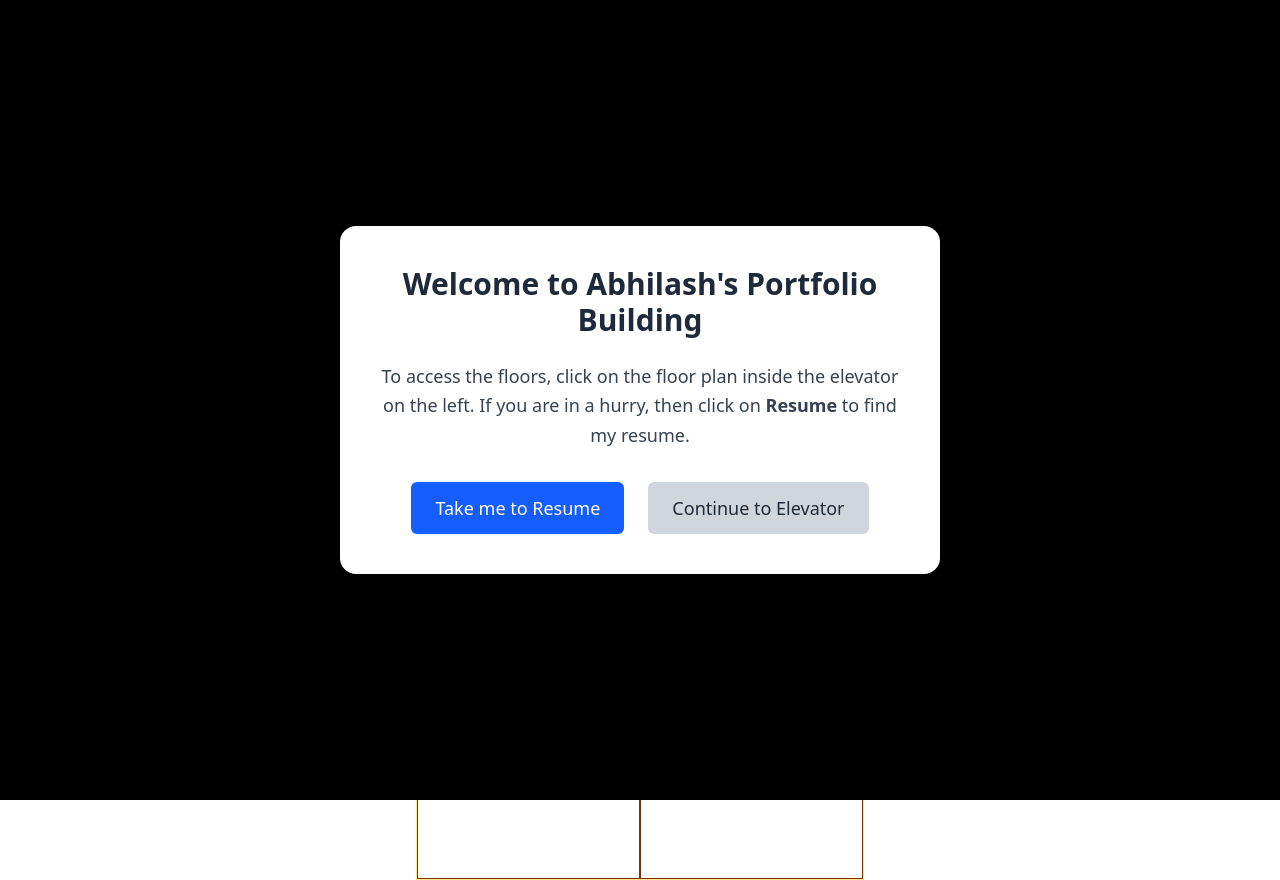
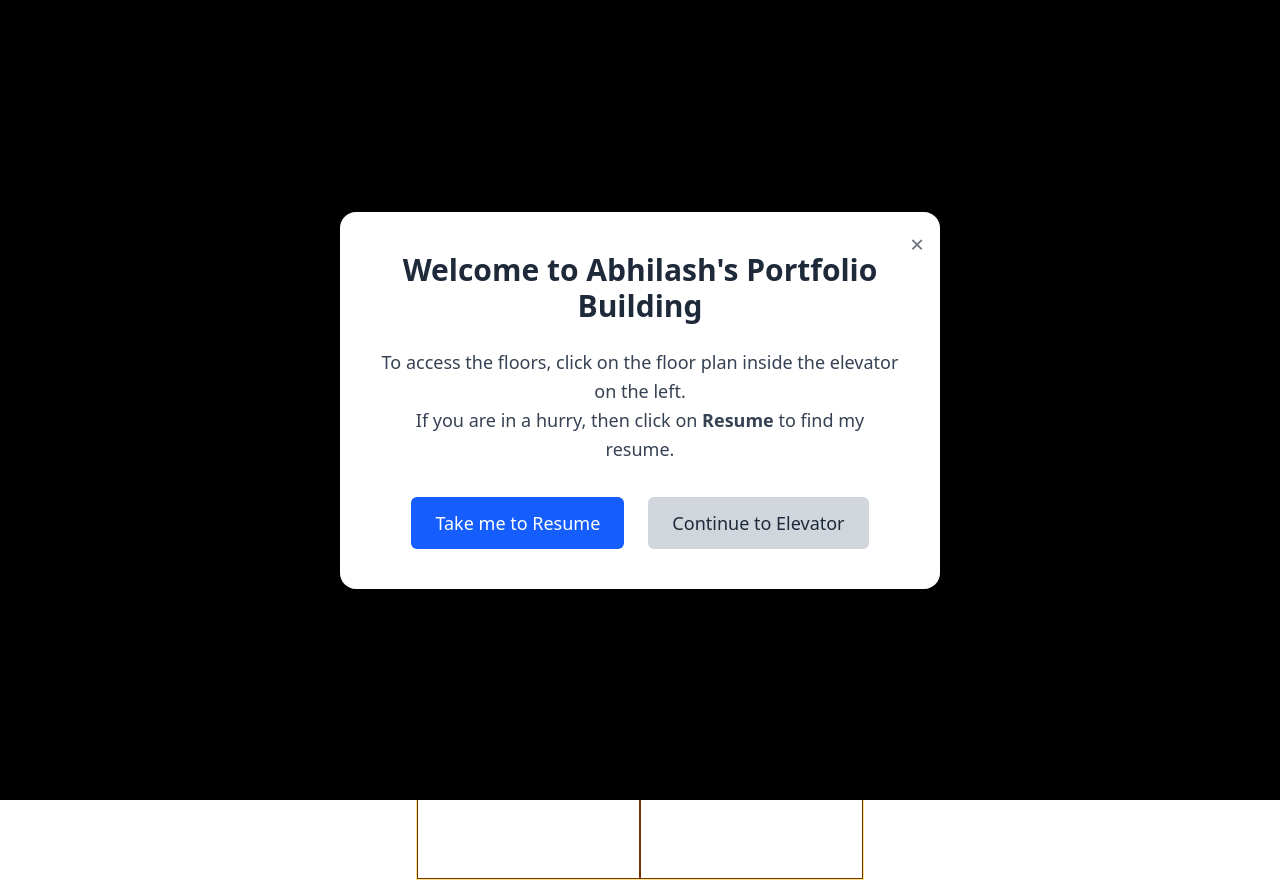
Before and after one commit to abhilashbethur/portfolio, a React (Vite) app: page / in a window 1280 px wide. Built offline with nearby package versions, Linux system fonts and the light colour scheme.

Commit message:
made modal generic

```diff
--- a/src/App.jsx
+++ b/src/App.jsx
@@ -1,5 +1,6 @@
-import { useState, useEffect } from "react";
+import { useEffect, useState } from "react";
 import Elevator from "./components/Elevator";
+import Modal from "./components/Modal";
 
 function App() {
   const [showInitialModal, setShowInitialModal] = useState(false);
@@ -21,35 +22,38 @@ function App() {
 
   return (
     <>
-      {showInitialModal && (
-        <div className="fixed inset-0 bg-black bg-opacity-60 flex items-center justify-center z-50">
-          <div className="bg-white rounded-2xl shadow-2xl p-10 w-[600px] text-center">
+      <Modal
+        open={showInitialModal}
+        onClose={handleContinueClick}
+        content={
+          <>
             <h2 className="text-3xl font-bold mb-6 text-gray-800">
               Welcome to Abhilash's Portfolio Building
             </h2>
-            <p className="mb-8 text-lg text-gray-700 leading-relaxed">
+            <p className="text-lg text-gray-700 mb-8 leading-relaxed">
               To access the floors, click on the floor plan inside the elevator
-              on the left. If you are in a hurry, then click on{" "}
-              <strong>Resume</strong> to find my resume.
+              on the left.
+              <br />
+              If you are in a hurry, then click on <strong>Resume</strong> to
+              find my resume.
             </p>
             <div className="flex justify-center gap-6">
               <button
                 onClick={handleResumeClick}
-                className="px-6 py-3 bg-blue-600 text-white text-lg rounded-md hover:bg-blue-700 transition cursor-pointer"
+                className="px-6 py-3 bg-blue-600 text-white text-lg rounded-md hover:bg-blue-700 transition"
               >
                 Take me to Resume
               </button>
               <button
                 onClick={handleContinueClick}
-                className="px-6 py-3 bg-gray-300 text-gray-800 text-lg rounded-md hover:bg-gray-400 transition cursor-pointer"
+                className="px-6 py-3 bg-gray-300 text-gray-800 text-lg rounded-md hover:bg-gray-400 transition"
               >
                 Continue to Elevator
               </button>
             </div>
-          </div>
-        </div>
-      )}
-
+          </>
+        }
+      />
       <Elevator />
     </>
   );
--- /dev/null
+++ b/src/components/Modal.jsx
@@ -0,0 +1,20 @@
+// components/Modal.jsx
+const Modal = ({ open, onClose, content }) => {
+  if (!open) return null;
+
+  return (
+    <div className="fixed inset-0 bg-black bg-opacity-60 flex items-center justify-center z-50">
+      <div className="bg-white rounded-2xl shadow-2xl p-10 w-[600px] relative text-center">
+        <button
+          className="absolute top-4 right-4 text-gray-500 hover:text-black text-2xl"
+          onClick={onClose}
+        >
+          &times;
+        </button>
+        {content}
+      </div>
+    </div>
+  );
+};
+
+export default Modal;
```
